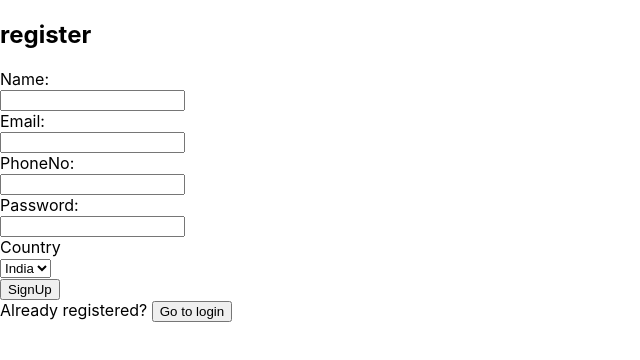
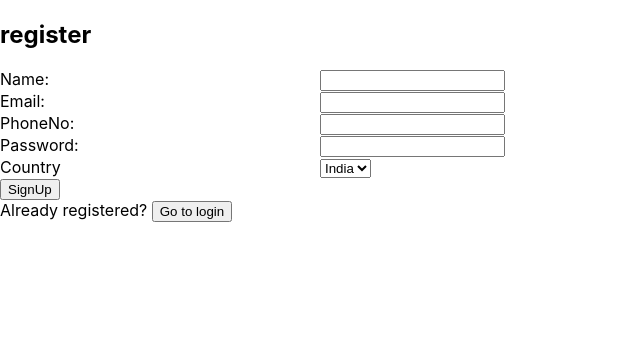
Before and after one commit to Keerthana-Thiagaraj/React-Hooks, a React (Create React App) app: page /Register in a window 1280 px wide. Shown: the top 360 px of the page, without its empty margins (0-640 px from the left). Built offline with nearby package versions, Linux system fonts and the light colour scheme.

Commit message:
css addition started

```diff
--- a/src/assets/css/register.css
+++ b/src/assets/css/register.css
@@ -0,0 +1,4 @@
+.cellContainer {
+    width: 25%;
+    float: left;
+  }
```
